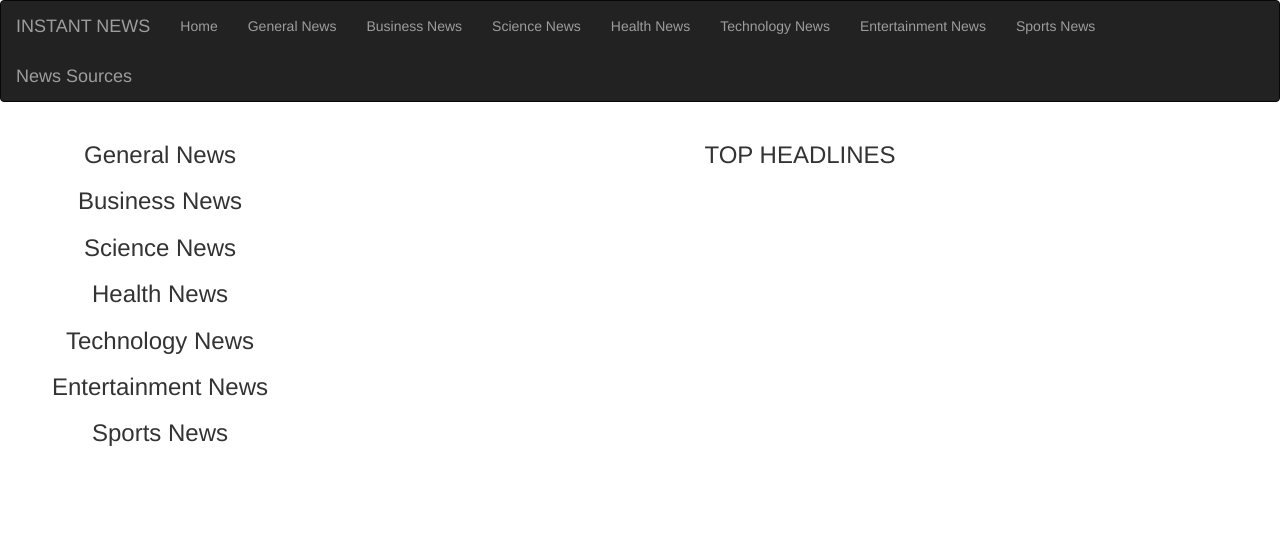
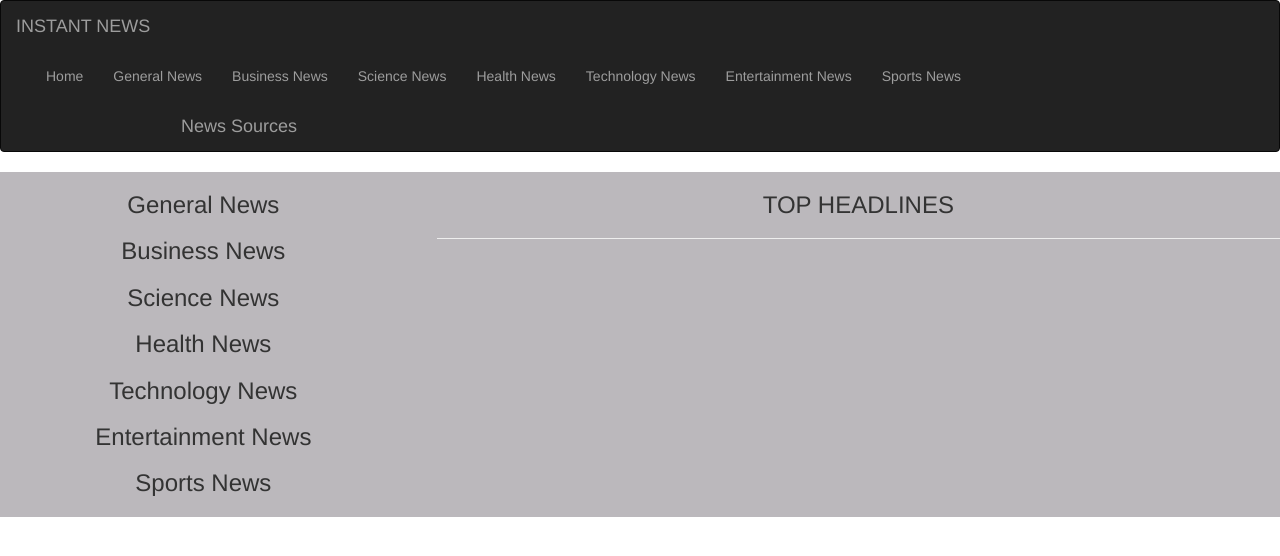
Before and after one commit to Agneskoinange/NewsAPI, a Flask app: template app/templates/index.html in a window 1280 px wide. Shown: the top 556 px of the page. Run offline with Flask 2, Linux system fonts and the light colour scheme; the template is opened without the code that fills it, so the values that code supplies are empty; some libraries are stand-ins or nearby versions.

Commit message:
stlying the application

```diff
--- a/app/requests.py
+++ b/app/requests.py
@@ -16,7 +16,7 @@ def get_sources(category):
     '''
     Function that gets the json response to our url request
     '''
-    get_sources_url = 'https://newsapi.org/v2/sources?category={}&language=en&apiKey=ce4fc70e7feb453081166e44ce1dffb2'.format(category,api_key)
+    get_sources_url = 'https://newsapi.org/v2/sources?category={}&language=en&apiKey=32cdf596c9044944b0c9fadc9e2dd30c'.format(category,api_key)
 
     with urllib.request.urlopen(get_sources_url) as url:
         get_sources_data = url.read()
@@ -51,7 +51,7 @@ def process_results(source_list):
     return source_results
 
 def get_articles(id):
-    get_article_url = 'https://newsapi.org/v2/everything?sources={}&language=en&apiKey=ce4fc70e7feb453081166e44ce1dffb2'.format(id,api_key)
+    get_article_url = 'https://newsapi.org/v2/everything?sources={}&language=en&apiKey=32cdf596c9044944b0c9fadc9e2dd30c'.format(id,api_key)
 
     with urllib.request.urlopen(get_article_url) as url:
         article_details_data = url.read()
@@ -83,7 +83,7 @@ def get_articles(id):
     return article_results
 
 def topheadlines():
-        get_top_url = 'https://newsapi.org/v2/top-headlines?language=en&apiKey=ce4fc70e7feb453081166e44ce1dffb2'.format(api_key)
+        get_top_url = 'https://newsapi.org/v2/top-headlines?language=en&apiKey=32cdf596c9044944b0c9fadc9e2dd30c'.format(api_key)
 
         with urllib.request.urlopen(get_top_url) as url:
             top_details_data = url.read()
--- /dev/null
+++ b/app/static/CSS/index.css
@@ -0,0 +1,74 @@
+#wholebody{
+    background-color: rgb(187, 184, 188);
+    background-size:auto;
+    background-position: center center;
+    background-repeat: no-repeat;
+    width: 100%;
+    height:100%;
+    padding: 0px;
+    margin: 0px;
+    background-attachment: fixed;
+    background-clip: border-box;
+    overflow: scroll;
+
+}
+
+/* .wholebody{
+  transition: all .3s ease-out;
+  overflow-y: auto;
+  position: absolute;
+  top: 64px;
+  bottom: 0;
+
+} */
+
+/* @media only screen and (max-width:800px) {
+    For tablets: */
+    /* .main {
+      width: 90%;
+      padding: 0;
+    } */
+    /* .right {
+      width: 90%;
+    }
+} */
+
+/* @media only screen and (max-width:500px) {
+    /* For mobile phones: */
+    /* .menu, .main, .right {
+      width: 100%;
+    }
+} */
+
+/* .sidebar{
+  transition: all .3s ease-out;
+  overflow-y: auto;
+  position: absolute;
+  top: 64px;
+  bottom: 0;
+
+} */
+
+/* .sidebar{
+  width:25%;
+  overflow-wrap: break-word;
+} */
+
+ #sources{
+    overflow:scroll;
+    max-height: 100vh;
+}
+
+#articles {
+    overflow:scroll;
+    max-height: 100vh;
+
+      /* width:25%; */
+    /* overflow-wrap: break-word;  */
+}
+
+
+/* ul {
+    list-style-type: none;
+
+}  */
--- a/app/templates/index.html
+++ b/app/templates/index.html
@@ -4,6 +4,7 @@
 <html>
   <head>
     <meta charset="utf-8">
+    <meta name="viewport" content="width=device-width, initial-scale=1">
   </head>
 
 <body>
@@ -18,65 +19,66 @@
 <!-- Content block -->
  {% block content %}
   <!-- Sources section  -->
-  <div class="container-fluid">
+  <div class="container-fluid" id="wholebody">
     <div class="row">
-        <div class="col-md-3">
-            <h3 style="text-align: center;" id="gen">General News</h3>
-            <ul >
+        <div class="col-md-4" id="sources">
+            <h3 style="text-align: center;" id="gen" class="bg-dark text-white">General News</h3>
+            <ul class="text-center list-group">
              {{macro.displaySources(general)}}
             </ul>
-            <h3 style="text-align: center;" id="bus">Business News</h3>
-            <ul>
+            <h3 style="text-align: center;" id="bus" class="bg-dark text-white">Business News</h3>
+            <ul class="text-center list-group">
              {{macro.displaySources(business)}}
             </ul>
-            <h3 style="text-align: center;" id="sci" >Science News</h3>
-            <ul>
+            <h3 style="text-align: center;" id="sci" class="bg-dark text-white" >Science News</h3>
+            <ul class="text-center list-group">
              {{macro.displaySources(science)}}
             </ul>
-            <h3 style="text-align: center;" id="health">Health News</h3>
-            <ul>
+            <h3 style="text-align: center;" id="health" class="bg-dark text-white">Health News</h3>
+            <ul class="text-center list-group">
              {{macro.displaySources(health)}}
             </ul>
-            <h3 style="text-align: center;" id="tech">Technology News</h3>
-            <ul>
+            <h3 style="text-align: center;" id="tech" class="bg-dark text-white">Technology News</h3>
+            <ul class="text-center list-group">
              {{macro.displaySources(technology)}}
             </ul>
-            <h3 style="text-align: center;" id="enter" >Entertainment News</h3>
-            <ul >
+            <h3 style="text-align: center;" id="enter" class="bg-dark text-white">Entertainment News</h3>
+            <ul class="text-center list-group">
              {{macro.displaySources(entertainment)}}
             </ul>
-            <h3 style="text-align: center;" id="sports">Sports News</h3>
-            <ul>
+            <h3 style="text-align: center;" id="sports" class="bg-dark text-white">Sports News</h3>
+            <ul class="text-center list-group">
              {{macro.displaySources(sports)}}
             </ul>
         </div>
 
 
-        <div class="col-md-9">
+        <div class=" container col-md-8" id="articles">
           <h3 style="text-align: center;">TOP HEADLINES</h3>
-           <div class="container">
-            <div class="card-columns">
-              {% for i in top %}
-
+          <hr>
+          <div style="display:flex; flex-wrap:wrap; ">
+            <!-- <div class="" id="articles" style=" margin-right:10px; height: 100%; width: 100%; display:flexbox;"> -->
+            {% for i in top %}
               <!-- <div class="col-md-3" style="margin-right: 20px; padding-right: 20px;"> -->
-                <div class="card">
-                    <img class="card" src="{{i.image}}" class="card-img-top" alt="no image" size="100px180">
-                    <div class="card-body" >
+                <div class=" card col-md-4  col-md-6 m-2 p-2" style="display:grid; flex-wrap:wrap; ">
+                    <img  src="{{i.image}}" class="card-img-top img-fluid" alt="" style="height:200px; width:300px;">
+                    <div class="card-body">
                         <h5 class="card-title font-weight-bold"> {{i.title}} </h5>
                         <p class="card-text"> {{i.description}} </p>
                         <p class="card-text font-italic"> Source : {{i.source}} </p>
-                        <br>
-                        <a href="{{i.link}}" class="btn btn-primary" style="position: absolute; bottom:10px;">Read more...</a>
-                    </div>
-                </div>
-              </div>
+                        <a href="{{i.link}}" class="btn btn-primary" style=" bottom:10px;">Read more...</a>
+                    </div><br>
+                  </div>
+              <!-- </div><br> -->
             {% endfor %}
            </div>
         </div>
 
     </div>
   </div>
+
  {% endblock %}
+
 </body>
 
 </html>
--- a/app/templates/macros.html
+++ b/app/templates/macros.html
@@ -2,7 +2,7 @@
 
     {% for source in source_list %}
     <a href="/article/{{source.id}}">
-    <li class="list-group-item list-group-item-action ">{{source.name}}
+    <li class="list-group-item list-group-item-action"> {{source.name}}
     </li></a>
     {% endfor %}
 
--- a/app/templates/navbar.html
+++ b/app/templates/navbar.html
@@ -8,10 +8,10 @@
               <span class="icon-bar"></span>
               <span class="icon-bar"></span>
             </button>
-            <a class="navbar-brand" href="/"> INSTANT NEWS </a>
+            <a class="navbar-brand" style="padding-right: 370px;" href="/"> INSTANT NEWS </a>
         </div>
         <div class="navbar-collapse collapse">
-            <ul class="nav navbar-nav">
+            <ul class="nav navbar-nav ml-auto">
                 <li><a href="/">Home</a></li>
                 <li><a href="#gen">General News</a></li>
                 <li><a href="#bus">Business News</a></li>
@@ -24,7 +24,7 @@
             </ul>
         </div>
         <nav >
-            <a class="navbar-brand font-weight-bolder" href="/">News Sources</a>
+            <a class="navbar-brand font-weight-bolder" style="padding-left: 180px;" href="#sources">News Sources</a>
         </nav>
 
     </div>
```
Also changed, not shown: app/templates/article.html (+49 -45 lines), app/static/Images/noimage.jpg (added), 1 other file.
